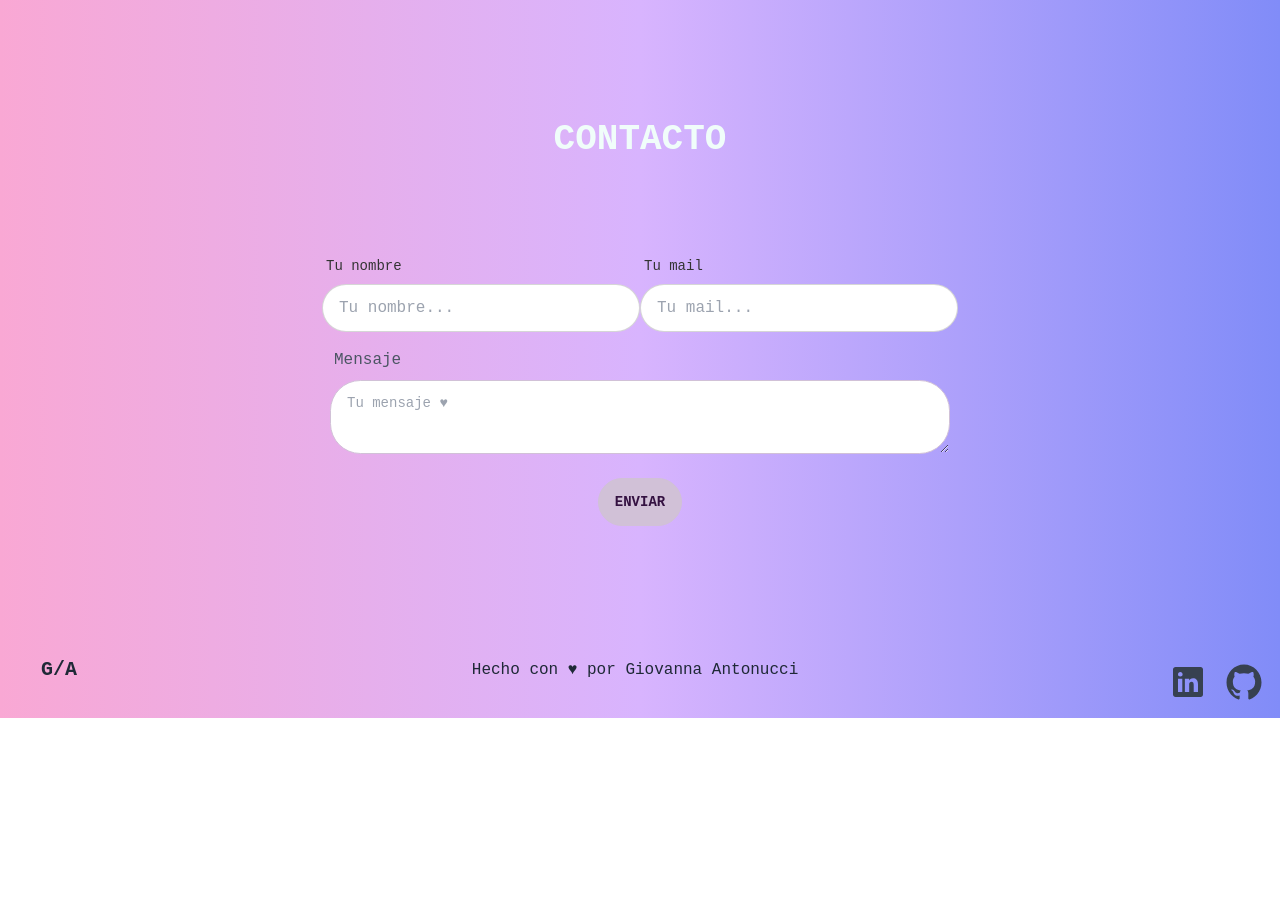
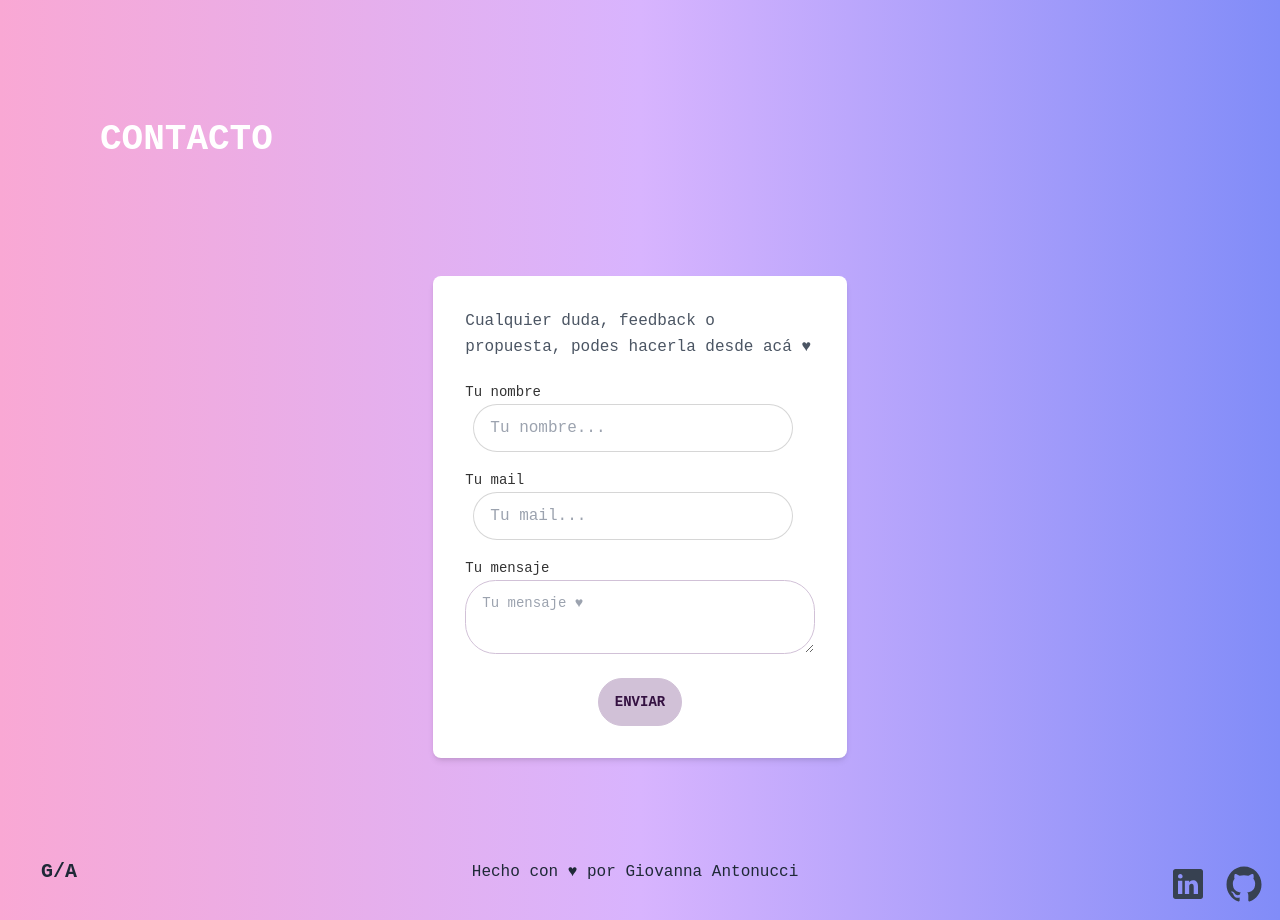
Before and after one commit to gioantonucci/portafolio, a React (Create React App) app: page / in a window 1280 px wide. Shown: the part 3880-4800 px from the top of the page. Before the commit the page ends 4598 px from the top, so only its background shows below. Built offline with nearby package versions, Linux system fonts and the light colour scheme.

Commit message:
only 2 bugs

```diff
--- a/src/components/Contact.jsx
+++ b/src/components/Contact.jsx
@@ -20,63 +20,46 @@ function Contact() {
   }
 
   return (
-    <section className="font-Over bg-gradient-to-r from-pink-300 via-purple-300 to-indigo-400 text-gray-600">
-      <div className="container font-Over px-5 py-24 mx-auto">
-        <div className="flex flex-col text-center w-full mb-12">
-        <h1 className="text-4xl font-bold mb-12 text-teal-50">CONTACTO</h1>
-          <p className="lg:w-2/3 mx-auto leading-relaxed text-base"></p>
+    <section className="h-screen font-Over bg-gradient-to-r from-pink-300 via-purple-300 to-indigo-400">
+    <div className="px-5 py-24 mx-auto">
+        <h1 className="text-4xl font-bold lg:ml-20 text-white">CONTACTO</h1>
         </div>
-        <form id="form" className="form-mail lg:w-1/2 md:w-2/3 mx-auto"  onSubmit={sendEmail}>
-          <div className="flex flex-wrap -m-2">
-            <div className="w-6/12">
-              <div className="form-control w-full max-w-xs">
-                <label className="label">
-                  <span className="label-text">Tu nombre</span>
-                </label>
-                <input
-                  name="nombre"
+
+  <div className="container px-5 py-5 ">
+    <div className="lg:w-1/3 md:w-1/2 bg-white rounded-lg p-8 mx-auto w-full mt-10 md:mt-0 shadow-md">
+      <p className="leading-relaxed mb-5 text-gray-600">Cualquier duda, feedback o propuesta, podes hacerla desde acá ♥</p>
+      <form onSubmit={sendEmail}>
+      <div className="relative mb-4">
+        <label className="label-text">Tu nombre</label>
+              <input name="nombre"
                   type="text"
                   placeholder="Tu nombre..."
-                  className="input input-bordered w-full max-w-xs"
-                  required
-                />
+                  className="input lg:ml-2 input-bordered w-full max-w-xs"
+                  required></input>
       </div>
-            </div>
-            <div className=" w-6/12">
-              <div className="form-control w-full max-w-xs">
-                <label className="label">
-                  <span className="label-text">Tu mail</span>
-                </label>
+      <div className="relative mb-4">
+        <label className="label-text">Tu mail</label>
         <input
          name="mail"
          type="text"
          placeholder="Tu mail..."
-                  className="input input-bordered w-full max-w-xs"
-                  required
-                />
+         className="input input-bordered lg:ml-2 w-full max-w-xs"
+         required></input>
       </div>
-            </div>
-            <div className="p-2 w-full">
-              <div className="relative">
-                <label className="label" htmlFor="message">
-                  Mensaje
-                </label>
+      <div className="relative mb-4">
+        <label className="label-text" htmlFor="message">Tu mensaje</label>
               <textarea
               placeholder="Tu mensaje ♥"
               id=""
               name="mensaje"
               className="w-full textarea textarea-primary"
-                  required
-                ></textarea>
+              required></textarea>
       </div>
-            </div>
-            <div className="p-2 w-full">
       <button type="submit" className="flex mx-auto btn btn-primary">
         Enviar
     </button>
+</form>
     </div>
-          </div>
-        </form>
   </div>
 </section>
   );
--- a/src/components/NavBar.jsx
+++ b/src/components/NavBar.jsx
@@ -5,7 +5,7 @@ function NavBar() {
 
 
   return (
-    <div className="navbar sticky top-0  font-Over bg-base-100">
+    <div className="navbar sticky top-0 font-Over bg-base-100">
       <div className="navbar-start">
         <div className="dropdown">
           <label tabIndex="0" className="btn btn-ghost lg:hidden">
--- a/src/components/Projects.jsx
+++ b/src/components/Projects.jsx
@@ -9,7 +9,7 @@ function Projects() {
       <div className="conteiner lg:mx-20 px-5 py-24">
         <div className="flex flex-wrap w-full mb-10">
           <div className="lg:w-1/2 w-full mb-6 lg:mb-0">
-          <h1 className="text-4xl font-bold mb-12 text-teal-50">PROYECTOS</h1>
+          <h1 className="text-4xl font-bold  mb-12 text-teal-50">PROYECTOS</h1>
           </div>
         </div>
 
```
Lines whose indentation alone changed are shown as unchanged.
